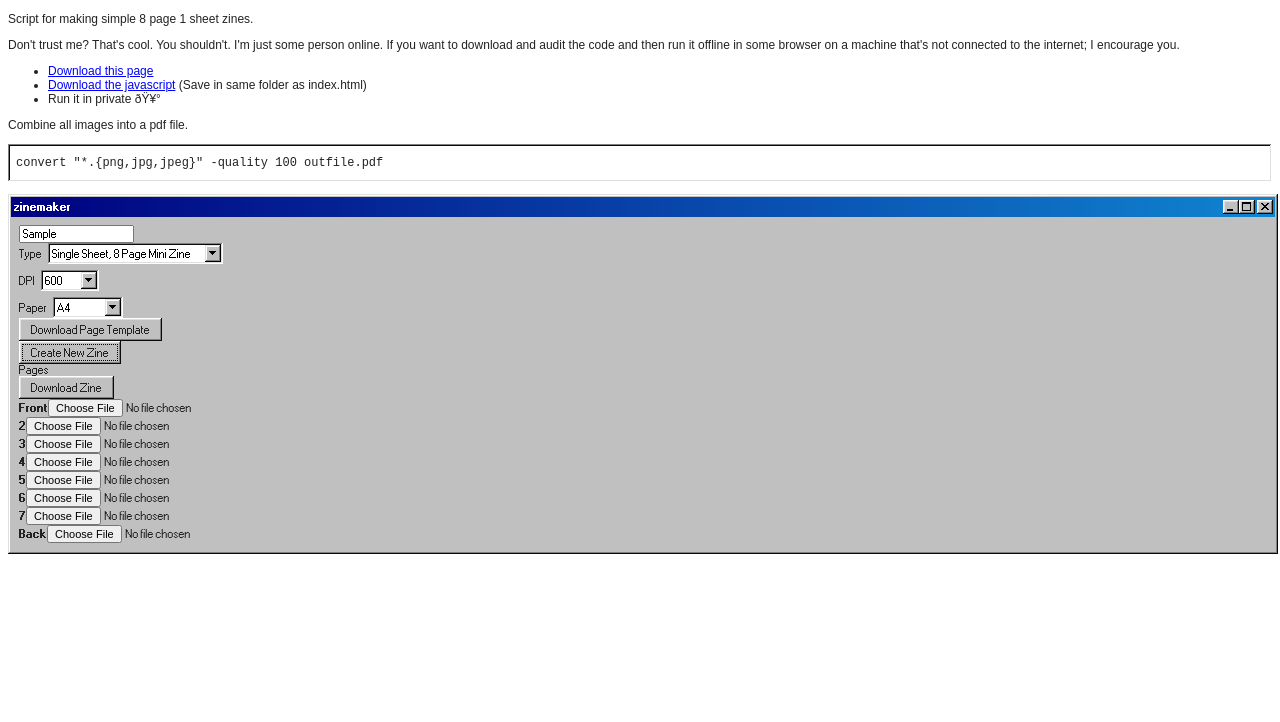
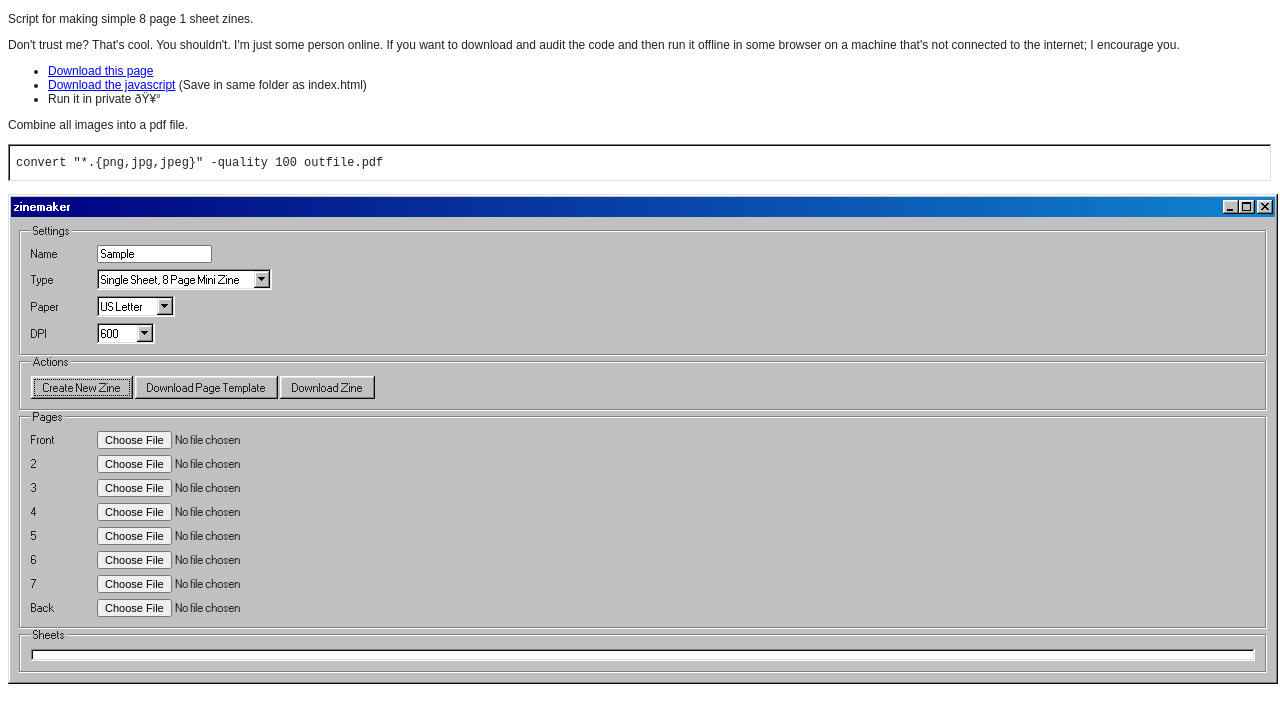
Before and after one commit to sixteenmillimeter/zinemaker, a plain HTML site: page index.html in a window 1280 px wide. Both pictures are taken after typing "Sample" into the empty fields and a click on the button "Create New Zine". Drawn offline with nearby package versions, Linux system fonts and the light colour scheme.

Commit message:
Quick UI redesign for 98.css

```diff
--- a/index.html
+++ b/index.html
@@ -8,6 +8,10 @@
 			border: 1px solid rgb(180,180,180);
 			width: 100%;
 			height: auto;
+		}
+		.field-row label{
+			width: 60px;
+			text-align: right;
 		}
 	</style>
 </head>
@@ -46,7 +50,10 @@
 			</div>
 		</div>
 		<div class="window-body">
-			<div>
+			<fieldset>
+				<legend>Settings</legend>
+				<div class="field-row">
+					<label>Name</label>
 					<input name="filename" id="filename" placeholder="Zine Name" />
 				</div>
 				<div class="field-row">
@@ -57,6 +64,14 @@
 					</select>
 				</div>
 				<div class="field-row">
+					<label>Paper</label>
+					<select name="paper" id="paper">
+						<option value="11x8.5" selected="selected">US Letter</option>
+						<option value="14x8.5">Legal</option>
+						<option value="17x11">Tabloid</option>
+					</select>
+				</div>
+				<div class="field-row">
 					<label>DPI</label>
 					<select name="dpi" id="dpi" >
 						<option value="300">300</option>
@@ -64,26 +79,29 @@
 						<option value="1200">1200</option>
 					</select>
 				</div>
-			<div class="field-row">
-				<label>Paper</label>
-				<select name="paper" id="paper">
-					<option value="11x8.5" selected="selected">A4</option>
-					<option value="14x8.5">Legal</option>
-					<option value="17x11">Tabloid</option>
-				</select>
-			</div>
-			<div>
-				<button id="template" onclick="downloadTemplate();">Download Page Template</button>
-			</div>
+			</fieldset>
+			<fieldset>
+				<legend>Actions</legend>
 				<div>
 					<button id="create" onclick="main();">Create New Zine</button>
+					<button id="template" onclick="downloadTemplate();">Download Page Template</button>
+					<span id="action"></span>
 				</div>
-			<div>Pages</div>
+			</fieldset>
+			<fieldset>
+				<legend>Pages</legend>
 				<div id="pages">
 
 				</div>
+			</fieldset>
+			<fieldset>
+				<legend>Sheets</legend>
+				<ul class="tree-view">
 					<div id="sheets">
 					</div>
+				</ul>
+			</fieldset>
+
 		</div>
 	</div>
 
--- a/zine.js
+++ b/zine.js
@@ -66,13 +66,22 @@ class Zine {
 	}
 	layoutPages () {
 		const pagesElement = document.getElementById('pages')
+		const actionElement = document.getElementById('action')
 		const pages = this.type === 'single_page' ? 8 : 4
 		const div = document.createElement('div')
 		const button = document.createElement('button')
 		const add = document.createElement('button')
 		const br = document.createElement('br')
 
+
 		pagesElement.innerHTML = ''
+		actionElement.innerHTML = ''
+
+		if (this.type === 'half_page') {
+			add.innerText = 'Add Page'
+			add.onclick = this.addPage.bind(this)
+			actionElement.appendChild(add)
+		}
 
 		if (this.type === 'single_page') {
 			button.innerText = 'Download Zine'
@@ -82,15 +91,7 @@ class Zine {
 			button.onclick = this.build.bind(this)
 		}
 
-		div.appendChild(button)
-
-		if (this.type === 'half_page') {
-			add.innerText = 'Add Page'
-			add.onclick = this.addPage.bind(this)
-			div.appendChild(br)
-			div.appendChild(add)
-		}
-
+		actionElement.appendChild(button)
 		pagesElement.appendChild(div)
 
 		for (let i = 0; i < pages; i++) {
@@ -105,8 +106,10 @@ class Zine {
 	layoutPage (i) {
 		const el = document.createElement('input')
 		const div = document.createElement('div')
-		const label = document.createElement('b')
+		const label = document.createElement('label')
 		const pages = document.getElementById('pages')
+
+		div.classList.add('field-row')
 
 		el.setAttribute('type', 'file')
 		el.setAttribute('id', `page_${i}`)
```
Lines whose indentation alone changed are shown as unchanged.
